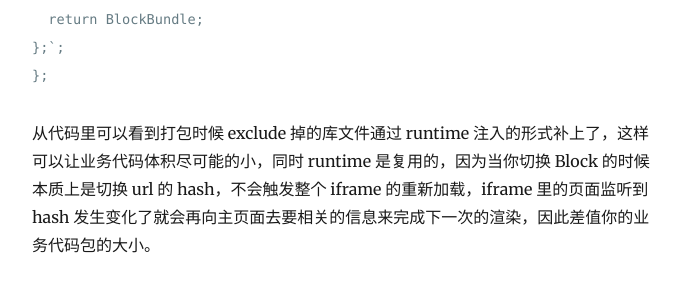
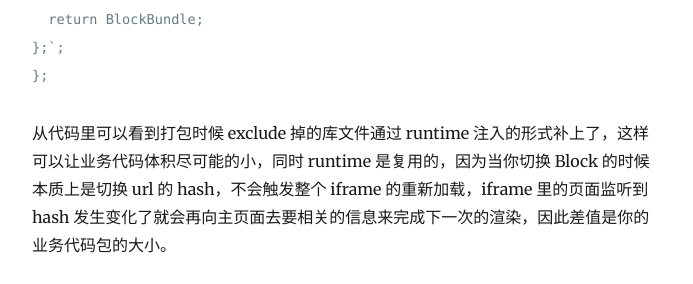
Before and after one commit to PerfectPan/blog, a Gatsby site: page /blog/blocks/ in a window 1280 px wide. Shown: the part 4663-4947 px from the top of the page, 293-986 px from the left. Built offline with nearby package versions, Linux system fonts and the light colour scheme; Gatsby itself is replaced by a stand-in of ours; some packages are replaced by stand-ins of ours; code samples lack their colours.

Commit message:
fix: blocks content fix

````diff
--- a/content/blog/blocks.md
+++ b/content/blog/blocks.md
@@ -107,7 +107,7 @@ ${content}
 };
 ```
 
-从代码里可以看到打包时候 exclude 掉的库文件通过 runtime 注入的形式补上了，这样可以让业务代码体积尽可能的小，同时 runtime 是复用的，因为当你切换 Block 的时候本质上是切换 url 的 hash，不会触发整个 iframe 的重新加载，iframe 里的页面监听到 hash 发生变化了就会再向主页面去要相关的信息来完成下一次的渲染，因此差值你的业务代码包的大小。
+从代码里可以看到打包时候 exclude 掉的库文件通过 runtime 注入的形式补上了，这样可以让业务代码体积尽可能的小，同时 runtime 是复用的，因为当你切换 Block 的时候本质上是切换 url 的 hash，不会触发整个 iframe 的重新加载，iframe 里的页面监听到 hash 发生变化了就会再向主页面去要相关的信息来完成下一次的渲染，因此差值是你的业务代码包的大小。
 
 append 进 DOM 树以后，window 对象上就有 BlockBundle 这个函数了，runtime 这时候去调用执行渲染 Block 的代码就完成首次渲染了。
 
````
